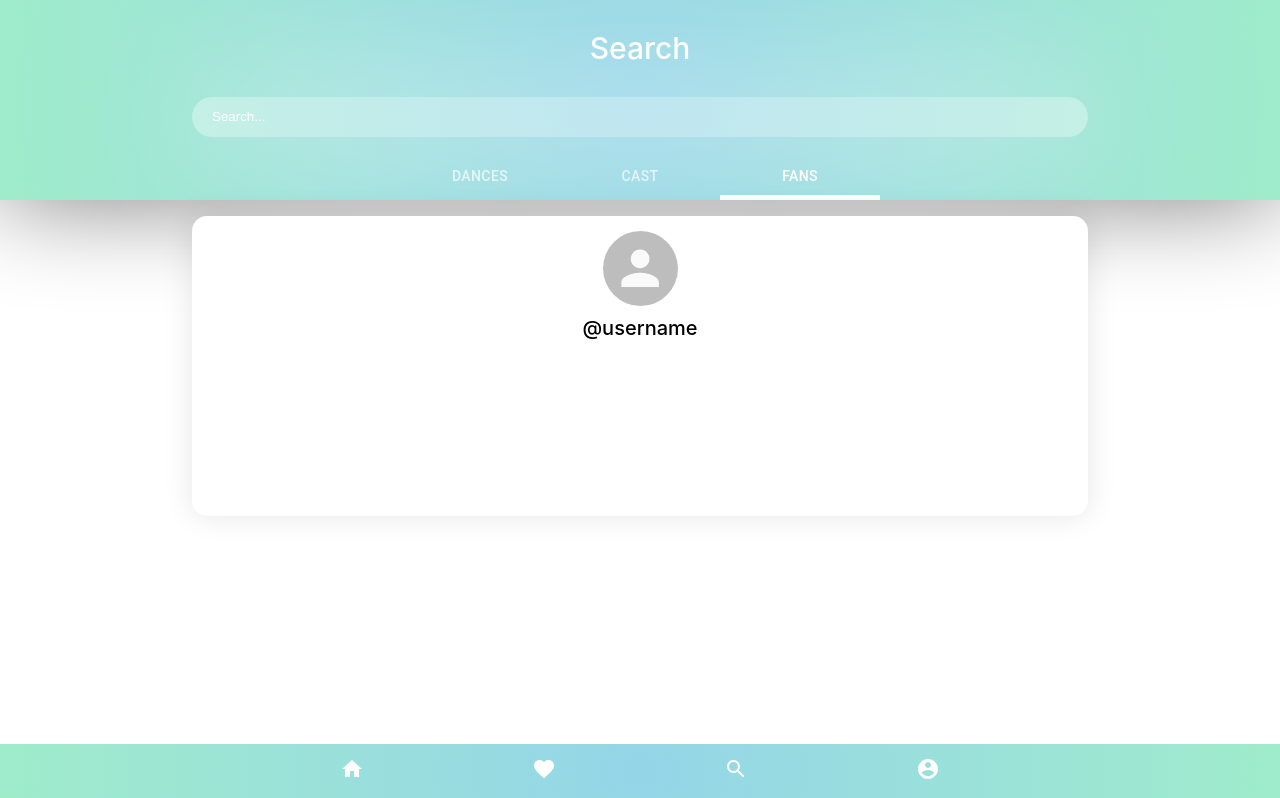
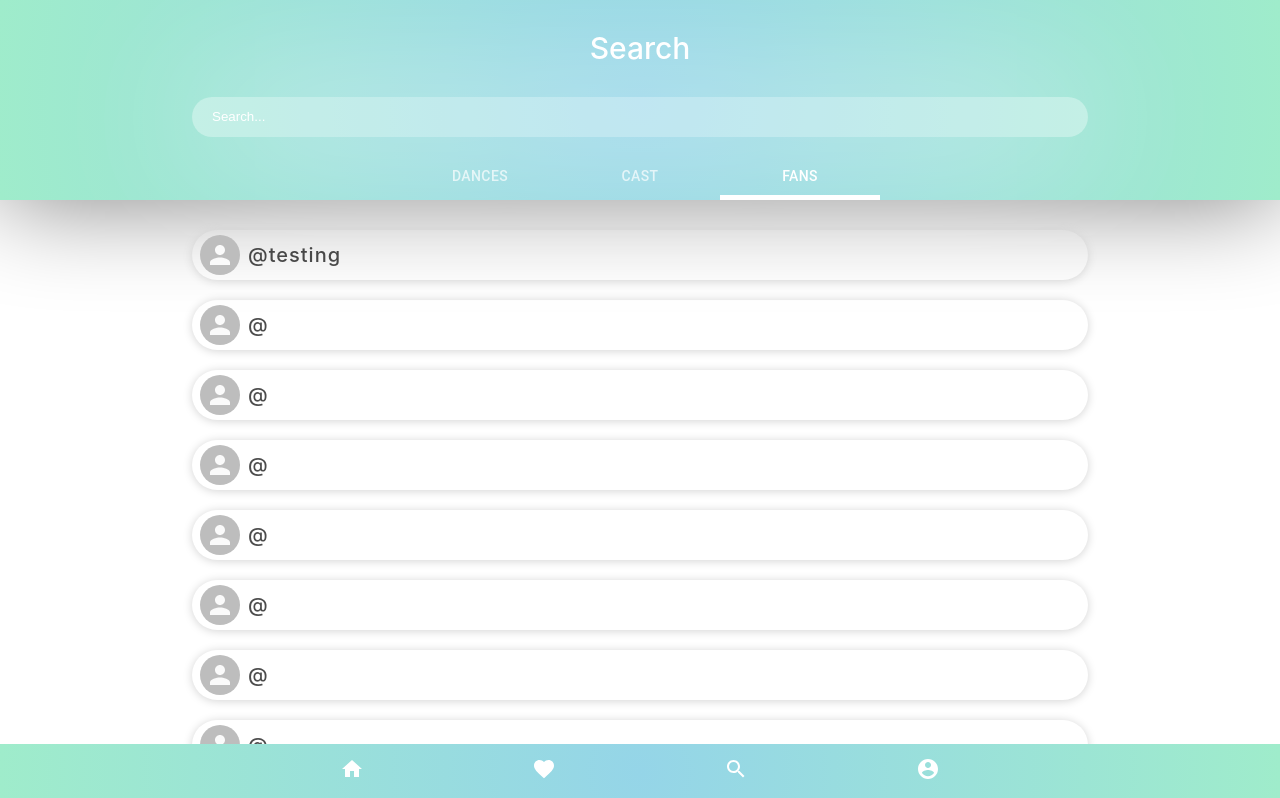
Before and after one commit to perezsamantha/dwts-app, a React (Create React App) app in the folder dwts-app/client/: page /search/fans in a window 1280 px wide. Shown: the top 798 px of the page. Built offline with nearby package versions, Linux system fonts and the light colour scheme.

Commit message:
basic setup for fans page (client side)

```diff
--- a/dwts-app/client/src/components/Account/AccountHeader.js
+++ b/dwts-app/client/src/components/Account/AccountHeader.js
@@ -49,7 +49,7 @@ class AccountHeader extends Component {
     render() {
         const { classes } = this.props;
         const user = this.state.user;
-        console.log(user);
+        //console.log(user);
 
         return (
             <Container>
--- /dev/null
+++ b/dwts-app/client/src/components/Previews/FansPreview.js
@@ -0,0 +1,52 @@
+import React from 'react';
+import styled from 'styled-components';
+
+import { Avatar, makeStyles } from '@material-ui/core';
+
+const useStyles = makeStyles({
+    avi: {
+        width: "40px",
+        height: "40px",
+        position: "relative",
+        margin: "auto 0 auto 8px",
+    }
+})
+
+
+function FansPreview(props) {
+    const classes = useStyles();
+    // eventually need to bring in src file for avi
+
+    return (
+        <Container>
+            <Avatar className={classes.avi} alt="default" />
+            <Text>@{props.user}</Text>
+        </Container>
+    );
+}
+
+const Container = styled.div`
+    width: 70%;
+    height: 50px;
+    //border: 2px solid black;
+    border-radius: 25px;
+    margin: 10px auto;
+    box-shadow: 0px 1px 10px lightgrey;
+    background: rgba(255, 255, 255, 0.1);
+    display: flex;
+    flex-direction: column;
+`;
+
+const Text = styled.h3`
+    font-size: 20px;
+    font-weight: 500;
+    color: rgba(0, 0, 0, 0.7);
+    // italicize ?
+    position: absolute;
+    margin: 1px;
+    padding: 12px 0 12px 55px;
+    letter-spacing: 0.05em;
+`;
+
+
+export default FansPreview;
--- a/dwts-app/client/src/components/Search/Fans.js
+++ b/dwts-app/client/src/components/Search/Fans.js
@@ -1,11 +1,25 @@
 import React from 'react';
+import styled from 'styled-components';
 import ProfileCard from '../Cards/ProfileCard';
-import styled from 'styled-components';
+import FansPreview from '../Previews/FansPreview';
+
 
 function Fans() {
+
+
     return (
         <Container>
-            <ProfileCard />
+            <Spacer />
+            <FansPreview user={"testing"}/>
+            <FansPreview />
+            <FansPreview />
+            <FansPreview />
+            <FansPreview />
+            <FansPreview />
+            <FansPreview />
+            <FansPreview />
+            <FansPreview />
+            <FansPreview />
         </Container>
     )
 }
@@ -16,6 +30,11 @@ const Container = styled.div`
     flex-direction: column;
     position: relative;
     align-items: center;
+    padding-bottom: 70px;
+`;
+
+const Spacer = styled.div`
+    margin: 10px;
 `;
 
 export default Fans;
```
